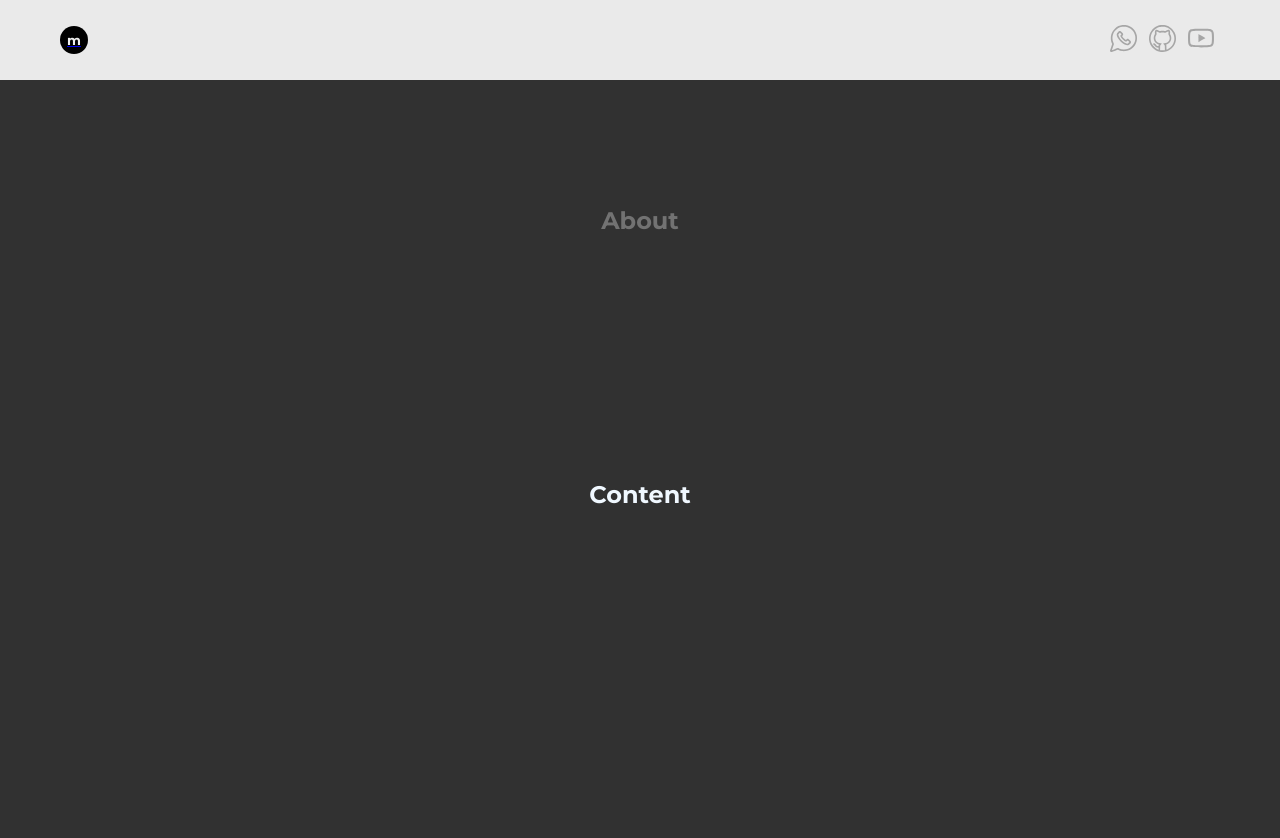
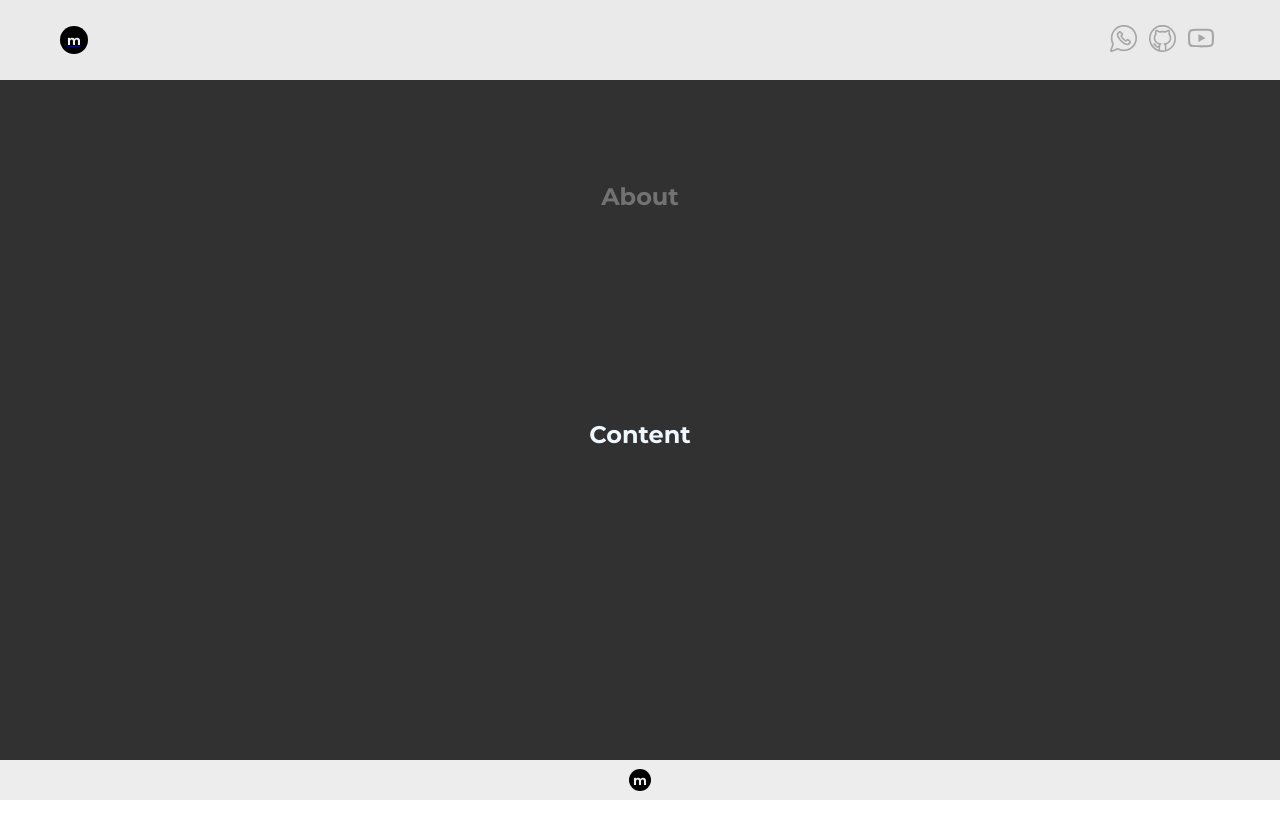
Before and after one commit to marvinccp/portfolio1, a Next.js app: page /about in a window 1280 px wide. Shown: the top 838 px of the page. After the commit the page ends 800 px from the top, so only its background shows below. Built offline with nearby package versions, Linux system fonts and the light colour scheme.

Commit message:
update footer position render

```diff
--- a/src/app/about/about.module.css
+++ b/src/app/about/about.module.css
@@ -1,6 +1,6 @@
 .container {
     background-color: rgb(49, 49, 49);
-    height: 100vh;
+    height: 85vh;
     width: 100%;
     display: flex;
     flex-direction: column;
--- a/src/app/contact/contact.module.css
+++ b/src/app/contact/contact.module.css
@@ -1,6 +1,6 @@
 .container{
     background-color: rgb(49, 49, 49);
-    height: 80vh;
+    height: 85vh;
     width: 100%;
     display: flex;
     flex-direction: column;
--- a/src/app/layout.js
+++ b/src/app/layout.js
@@ -39,6 +39,7 @@ export default function RootLayout({ children }) {
       <body>
         <Header />
         {children}
+        <Footer />
       </body>
     </html>
   );
--- a/src/app/page.js
+++ b/src/app/page.js
@@ -4,14 +4,13 @@ import Image from "next/image";
 import Link from "next/link";
 import Main from "@/components/Main";
 import BackGround from "@/components/BackGround";
-import Footer from "@/components/Footer";
 
 export default function Home() {
   return (
     <>
 
       <Main />
-      <Footer />
+
     </>
   );
 }
--- a/src/app/projects/projects.module.css
+++ b/src/app/projects/projects.module.css
@@ -1,6 +1,6 @@
 .container{
-    background-color: rgb(49, 49, 49);
-    height: 80vh;
+    background-color: rgb(164, 164, 164);
+    height: 85vh;
     width: 100%;
     display: flex;
     flex-direction: column;
```
